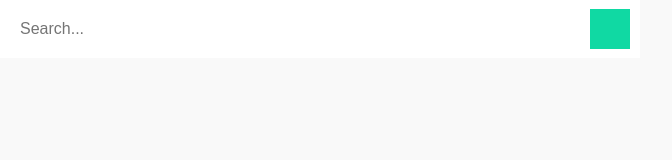
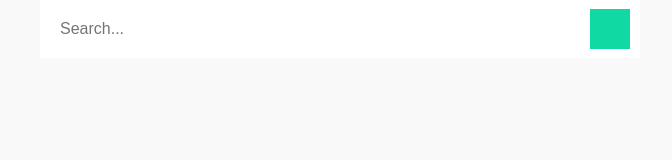
Before and after one commit to hadrianhughes/git-view, a React app: page / in a window 1280 px wide. Shown: the top 160 px of the page, without its empty margins (0-672 px from the left). Built offline with nearby package versions, Linux system fonts and the light colour scheme; the HTML template or start-up script is replaced by a standard one.

Commit message:
Add a global app max width

```diff
--- a/src/AppStyles.ts
+++ b/src/AppStyles.ts
@@ -1,9 +1,12 @@
 import styled from 'styled-components';
-import { minWidth } from './styles/tools';
+import { appMaxWidth } from './styles/settings';
+import { minWidth, rem } from './styles/tools';
 
 export const Wrapper = styled.div`
   display: grid;
   grid-template-columns: 1fr;
+  margin: 0 auto;
+  max-width: ${rem(appMaxWidth)};
 
   ${minWidth('medium')} {
     grid-template-columns: repeat(2, 1fr);
--- a/src/styles/settings.ts
+++ b/src/styles/settings.ts
@@ -10,3 +10,5 @@ export const breakpoints = {
   medium: 768,
   large: 1024
 };
+
+export const appMaxWidth = 1200;
```
